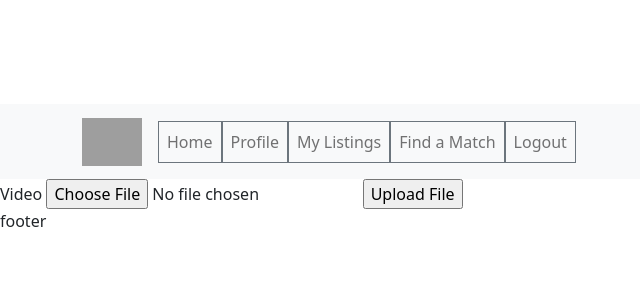
After one commit to BlueEeyore/Highlighted-Local-Use, a Flask app: template main/app/classes/templates/form.html in a window 1280 px wide. The commit adds this page. Shown: the top 300 px of the page, without its empty margins (0-640 px from the left). Run offline with Flask 3, Linux system fonts and the light colour scheme; the template is opened without the code that fills it: values that come from a table or form of the project are taken from there, others are empty; parts of the project's set-up code (start-up, migrations or seed data) failed here and were passed over; grey boxes are pictures that could not be loaded.

Commit message:
wtfforms file upload worksls! Also started setting up flask modular format using blueprints but not done yet.

```diff
--- a/main/app/__init__.py
+++ b/main/app/__init__.py
@@ -24,6 +24,11 @@ def create_app():
     db.init_app(app)
 
 
+    # register blueprints from different modules
+    from app.classes.routes import classes_bp
+    app.register_blueprint(classes_bp)
+
+
     # configuring session
     logger.debug("configuring session")
     from .session_globals import session_config
--- /dev/null
+++ b/main/app/templates/header.html
@@ -0,0 +1,5 @@
+<center>
+	<div class="p-4 header-bg text-white text-center">
+		<h1>my website</h1>
+	</div>
+</center>
--- a/main/app/templates/layout.html
+++ b/main/app/templates/layout.html
@@ -1,9 +1,18 @@
 <!doctype html>
 <html>
-<head>
-	<title>my website</title>
-	<link rel="stylesheet" href="{{ url_for('static', filename='style.css') }}">
-</head>
+	<head>
+		<title>my website</title>
+		<meta charset="utf-8">
+		<meta name="viewport" content="width=device-width, initial-scale=1">
+
+		<!-- link to my css stylesheet -->
+		<link rel="stylesheet" href="{{ url_for('static', filename='style.css') }}">
+
+		<!-- Bootstrap -->
+		<link href="https://cdn.jsdelivr.net/npm/bootstrap@5.3.0-alpha1/dist/css/bootstrap.min.css" rel="stylesheet">
+		<link href="https://cdn.jsdelivr.net/npm/bootstrap@5.2.3/dist/css/bootstrap.min.css" rel="stylesheet">
+		<script src="https://cdn.jsdelivr.net/npm/bootstrap@5.2.3/dist/js/bootstrap.bundle.min.js"></script>
+	</head>
 	<body>
 		<header>
 			{% include "header.html" %}
@@ -19,7 +28,7 @@
 			</div>
 		</main>
 		<footer>
-			{% include 'footer.html' %}
+			<p>footer</p>
 		</footer>
 	</body>
 </html>
--- /dev/null
+++ b/main/app/templates/nav.html
@@ -0,0 +1,31 @@
+<nav class="navbar navbar-expand-sm navbar-light bg-light">
+	<div class="container">
+		<!-- logo button -->
+		<a class="navbar-brand" href="/">
+			<img src="/static/images/transparent_logo.png" alt="" width="60" height="48" class="d-inline-block align-text-top">
+		</a>
+		<button class="navbar-toggler" type="button" data-bs-toggle="collapse" data-bs-target="#navbarNav" aria-controls="navbarNav" aria-expanded="false" aria-label="Toggle navigation">
+			<span class="navbar-toggler-icon"></span>
+		</button>
+		<div class="collapse navbar-collapse" id="navbarNav">
+			<!-- buttons leading to each main page -->
+			<ul class="navbar-nav ml-auto btn-group">
+				<li class="nav-item">
+					<a class="nav-link btn btn-nav btn-outline-secondary rounded-0" href="/">Home</a>
+				</li>
+				<li class="nav-item">
+					<a class="nav-link btn btn-nav btn-outline-secondary rounded-0" href="/login">Profile</a>
+				</li>
+				<li class="nav-item">
+					<a class="nav-link btn btn-nav btn-outline-secondary rounded-0" href="/listing">My Listings</a>
+				</li>
+				<li class="nav-item">
+					<a class="nav-link btn btn-nav btn-outline-secondary rounded-0" href="/search">Find a Match</a>
+				</li>
+				<li class="nav-item">
+					<a class="nav-link btn btn-nav btn-outline-secondary rounded-0" href="/logout">Logout</a>
+				</li>
+			</ul>
+		</div>
+	</div>
+</nav>
```
Also changed, not shown: main/app/classes/routes.py (added, +32 -0 lines), main/app/routes.py (deleted, +0 -32 lines), main/app/classes/forms.py (renamed from main/app/forms.py), main/app/classes/templates/form.html (renamed from main/app/templates/form.html), 2 other files.
